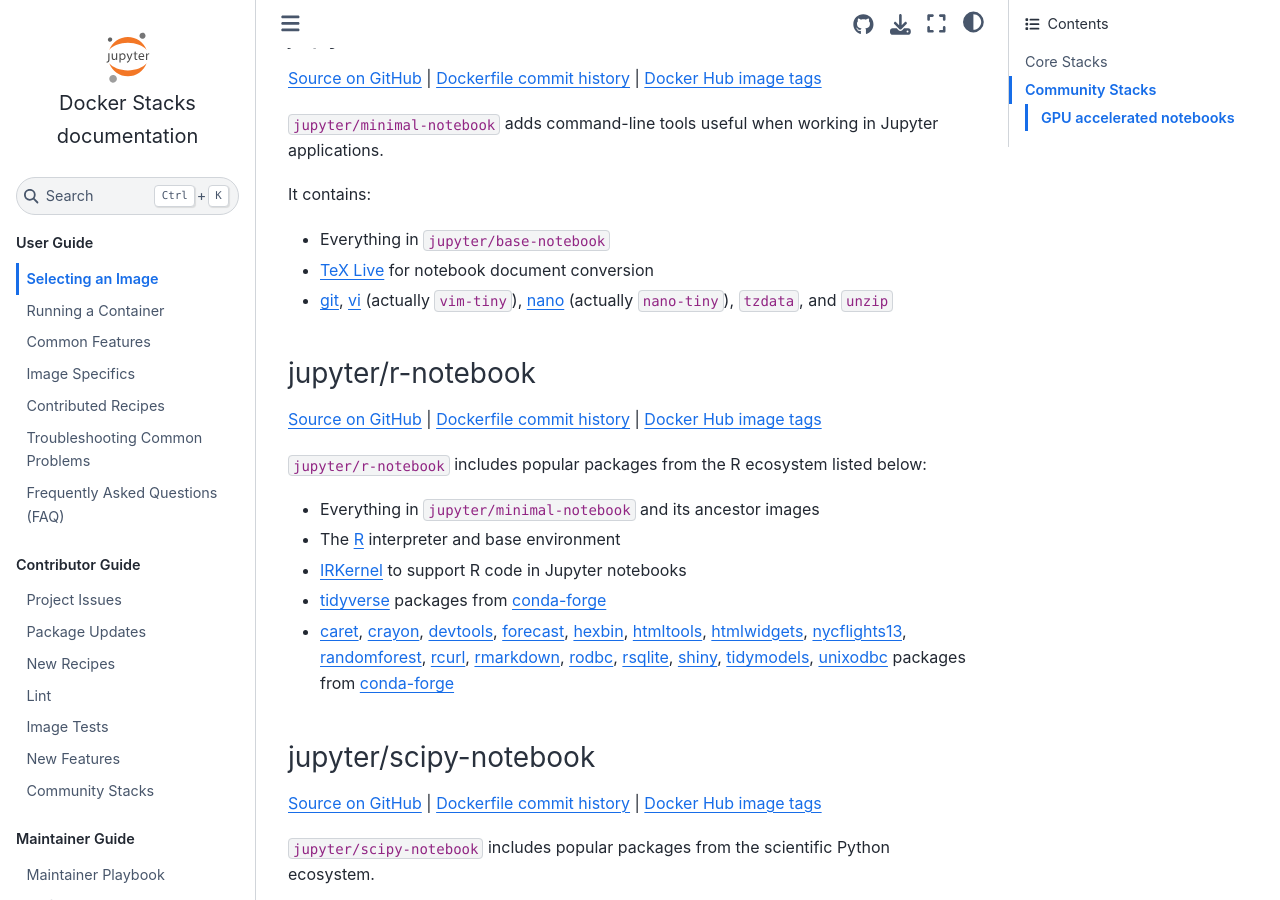
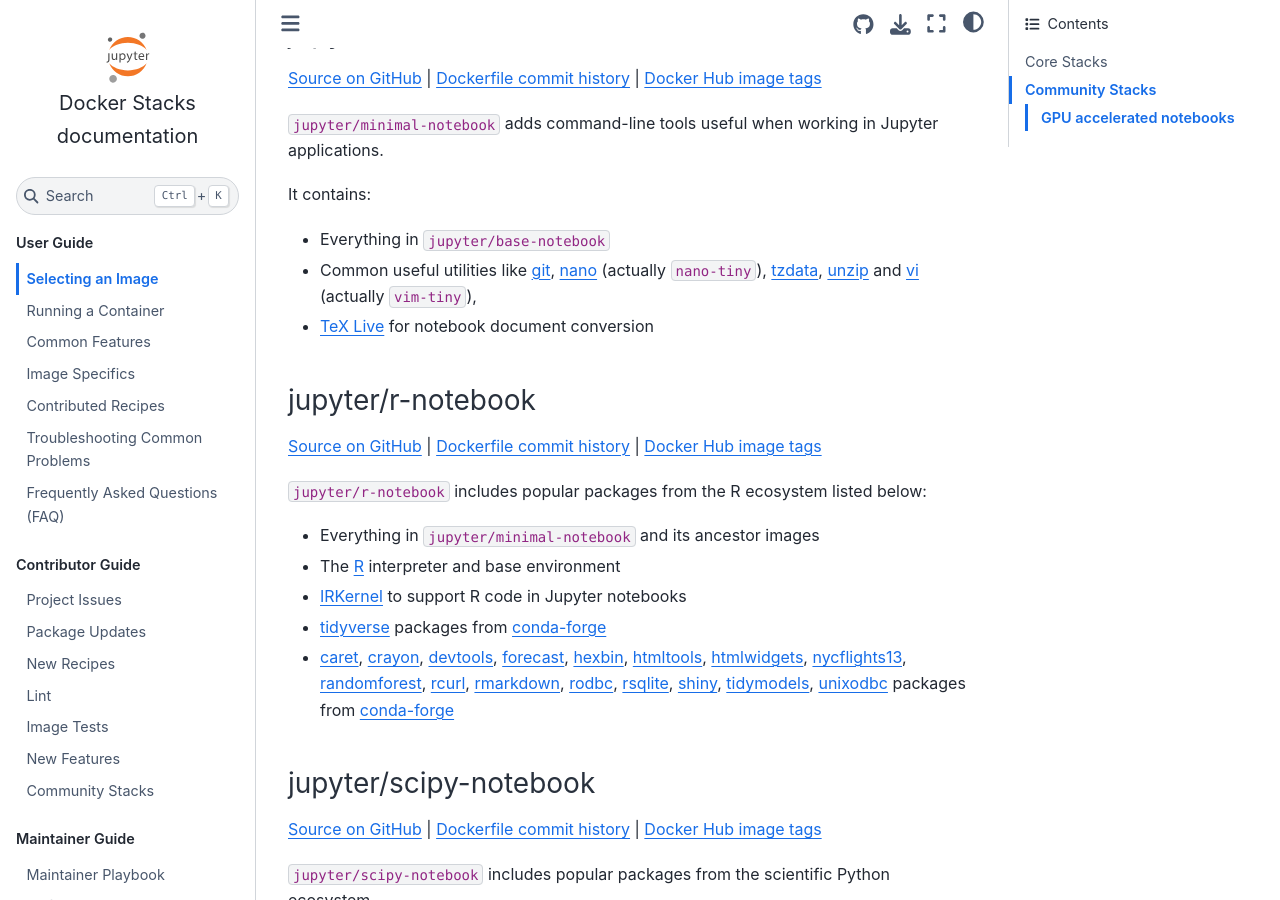
Before and after one commit to jupyter/docker-stacks, a Sphinx documentation site: the page built from docs/using/selecting.md, in a window 1280 px wide and 900 px high, scrolled down 1775 px. Built offline with Sphinx 7.4.7 and the Sphinx Book theme 1.1.4, drawn with Linux system fonts in a browser that asks for light colours.

Commit message:
Fix listed packages in selecting.md

```diff
--- a/docs/using/selecting.md
+++ b/docs/using/selecting.md
@@ -68,10 +68,13 @@
 It contains:
 
 - Everything in `jupyter/base-notebook`
+- Common useful utilities like
+  [git](https://git-scm.com/),
+  [nano](https://www.nano-editor.org/) (actually `nano-tiny`),
+  [tzdata](https://www.iana.org/time-zones),
+  [unzip](https://code.launchpad.net/ubuntu/+source/unzip)
+  and [vi](https://www.vim.org) (actually `vim-tiny`),
 - [TeX Live](https://www.tug.org/texlive/) for notebook document conversion
-- [git](https://git-scm.com/),
-  [vi](https://www.vim.org) (actually `vim-tiny`),
-  [nano](https://www.nano-editor.org/) (actually `nano-tiny`), `tzdata`, and `unzip`
 
 ### jupyter/r-notebook
 
```
Also changed, not shown: other parts of docs/using/selecting.md (+1 -3 lines).
